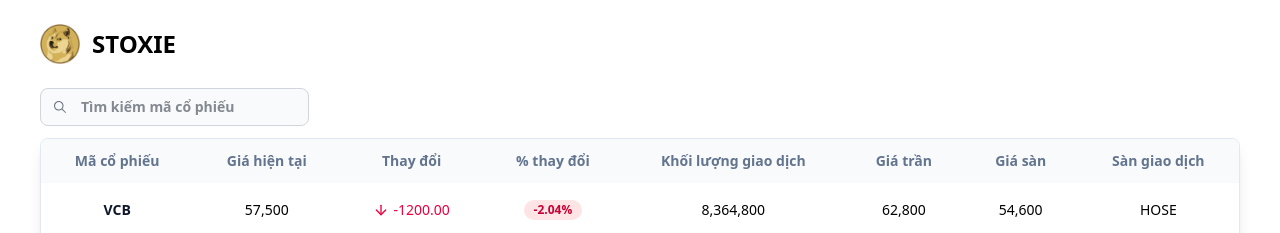
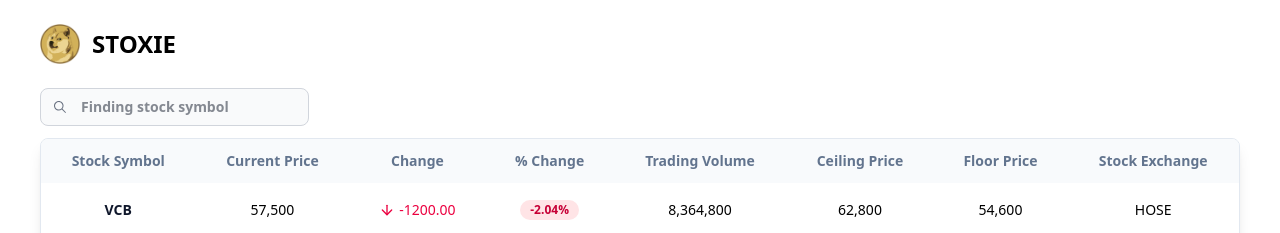
Before and after one commit to haianh63/stock-price-web, a React (Vite) app in the folder frontend/: page / in a window 1280 px wide. Shown: the top 233 px of the page. Built offline with nearby package versions, Linux system fonts and the light colour scheme; no server answers.

Commit message:
feat(client): animation while waiting chatbot answer

```diff
--- a/frontend/components/CandlestickChart.jsx
+++ b/frontend/components/CandlestickChart.jsx
@@ -25,7 +25,7 @@ export default function CandlestickChart({ symbol }) {
   });
 
   if (isPending) {
-    return <div className="bg-white w-full h-[400px]"></div>;
+    return <div className="bg-white w-full h-[400px] md:h-[600px]"></div>;
   }
 
   if (isError) {
--- a/frontend/components/Chat.jsx
+++ b/frontend/components/Chat.jsx
@@ -1,8 +1,33 @@
 import { useState } from "react";
 import { useMutation, useQueryClient } from "@tanstack/react-query";
-// import { MessageCircle, X, Send } from "lucide-react";
 import { LuMessageCircle, LuX, LuSend } from "react-icons/lu";
 import { postQuestion } from "../utils/dataFetching";
+
+const TypingIndicator = () => {
+  return (
+    <div className="flex justify-start">
+      <div className="max-w-xs px-4 py-2 bg-gray-100 text-gray-800 rounded-2xl rounded-bl-sm">
+        <div className="flex items-center space-x-1">
+          <div className="flex space-x-1">
+            <div
+              className="w-2 h-2 bg-gray-400 rounded-full animate-bounce"
+              style={{ animationDelay: "0ms" }}
+            ></div>
+            <div
+              className="w-2 h-2 bg-gray-400 rounded-full animate-bounce"
+              style={{ animationDelay: "150ms" }}
+            ></div>
+            <div
+              className="w-2 h-2 bg-gray-400 rounded-full animate-bounce"
+              style={{ animationDelay: "300ms" }}
+            ></div>
+          </div>
+          <span className="text-xs text-gray-500 ml-2">AI is typing...</span>
+        </div>
+      </div>
+    </div>
+  );
+};
 
 export default function Chat() {
   const [isOpen, setIsOpen] = useState(false);
@@ -10,11 +35,15 @@ export default function Chat() {
   const [messages, setMessages] = useState([
     { id: 1, text: "Hello! How can I help you today?", isBot: true },
   ]);
+  const [isTyping, setIsTyping] = useState(false);
 
   const mutation = useMutation({
     mutationFn: postQuestion,
+    onMutate: () => {
+      setIsTyping(true);
+    },
     onSuccess: (data) => {
-      // Invalidate hoặc cập nhật cache sau khi tạo thành công
+      setIsTyping(false);
       const botResponse = {
         id: messages.length + 1,
         text: data,
@@ -23,6 +52,7 @@ export default function Chat() {
       setMessages((prev) => [...prev, botResponse]);
     },
     onError: (error) => {
+      setIsTyping(false);
       alert("Có lỗi xảy ra: " + error.message);
     },
   });
@@ -32,20 +62,21 @@ export default function Chat() {
   };
 
   const sendMessage = () => {
-    if (message.trim()) {
-      mutation.mutate(message.trim());
-      const newMessage = {
-        id: messages.length + 1,
+    if (message.trim() && !mutation.isPending) {
+      const userMessage = {
+        id: Date.now(),
         text: message,
         isBot: false,
       };
-      setMessages([...messages, newMessage]);
+      setMessages((prev) => [...prev, userMessage]);
+      mutation.mutate(message.trim());
       setMessage("");
     }
   };
 
   const handleKeyPress = (e) => {
-    if (e.key === "Enter") {
+    if (e.key === "Enter" && !e.shiftKey) {
+      e.preventDefault();
       sendMessage();
     }
   };
@@ -100,9 +131,10 @@ export default function Chat() {
               </div>
             </div>
           ))}
+
+          {isTyping && <TypingIndicator />}
         </div>
 
-        {/* Input Area */}
         <div className="p-4 border-t border-gray-200">
           <div className="flex space-x-2">
             <input
@@ -111,13 +143,25 @@ export default function Chat() {
               onChange={(e) => setMessage(e.target.value)}
               onKeyPress={handleKeyPress}
               placeholder="Type your message..."
-              className="flex-1 px-4 py-2 border border-gray-300 rounded-lg focus:outline-none"
+              disabled={mutation.isPending}
+              className={`flex-1 px-4 py-2 border border-gray-300 rounded-lg focus:outline-none ${
+                mutation.isPending ? "bg-gray-100 cursor-not-allowed" : ""
+              }`}
             />
             <button
               onClick={sendMessage}
-              className="w-10 h-10 bg-blue-500 hover:cursor-pointer hover:bg-blue-600 text-white rounded-full transition-all duration-200 flex items-center justify-center focus:outline-none focus:ring-2 focus:ring-blue-500"
+              disabled={mutation.isPending || !message.trim()}
+              className={`w-10 h-10 text-white rounded-full transition-all duration-200 flex items-center justify-center focus:outline-none focus:ring-2 focus:ring-blue-500 ${
+                mutation.isPending || !message.trim()
+                  ? "bg-gray-400 cursor-not-allowed"
+                  : "bg-blue-500 hover:cursor-pointer hover:bg-blue-600"
+              }`}
             >
-              <LuSend className="w-4 h-4" />
+              {mutation.isPending ? (
+                <div className="w-4 h-4 border-2 border-white border-t-transparent rounded-full animate-spin"></div>
+              ) : (
+                <LuSend className="w-4 h-4" />
+              )}
             </button>
           </div>
         </div>
--- a/frontend/components/DayLineChart.jsx
+++ b/frontend/components/DayLineChart.jsx
@@ -27,7 +27,7 @@ export default function DayLineChart() {
   });
 
   if (isPending) {
-    return <div className="bg-white w-full h-[400px]"></div>;
+    return <div className="bg-white w-full h-[400px] md:h-[600px]"></div>;
   }
 
   if (isError) {
--- a/frontend/components/MonthLineChart.jsx
+++ b/frontend/components/MonthLineChart.jsx
@@ -10,7 +10,7 @@ export default function MonthLineChart() {
   });
 
   if (isPending) {
-    return <div className="bg-white w-[1174px] h-[600px]"></div>;
+    return <div className="bg-white w-[1174px] h-[400px] md:h-[600px]"></div>;
   }
 
   if (isError) {
--- a/frontend/components/StockDetail.jsx
+++ b/frontend/components/StockDetail.jsx
@@ -33,27 +33,27 @@ export default function StockDetail({ symbol, market }) {
       {/* Price Info Grid */}
       <div className="grid grid-cols-2 md:grid-cols-3 text-xs lg:text-sm w-full lg:w-1/2 gap-3 lg:gap-5 lg:mx-5">
         <div className="space-y-1">
-          <p className="text-[#61677A] font-semibold">Giá tham chiếu</p>
+          <p className="text-[#61677A] font-semibold">Reference Price</p>
           <p className="font-bold">{formatNumber(data.RefPrice)}</p>
         </div>
         <div className="space-y-1">
-          <p className="text-[#61677A] font-semibold">Giá trần</p>
+          <p className="text-[#61677A] font-semibold">Ceiling Price</p>
           <p className="font-bold">{formatNumber(data.CeilingPrice)}</p>
         </div>
         <div className="space-y-1">
-          <p className="text-[#61677A] font-semibold">Giá sàn</p>
+          <p className="text-[#61677A] font-semibold">Floor Price</p>
           <p className="font-bold">{formatNumber(data.FloorPrice)}</p>
         </div>
         <div className="space-y-1">
-          <p className="text-[#61677A] font-semibold">Giá mở cửa</p>
+          <p className="text-[#61677A] font-semibold">Open Price</p>
           <p className="font-bold">{formatNumber(data.OpenPrice)}</p>
         </div>
         <div className="space-y-1">
-          <p className="text-[#61677A] font-semibold">Giá cao nhất</p>
+          <p className="text-[#61677A] font-semibold">Highest Price</p>
           <p className="font-bold">{formatNumber(data.HighestPrice)}</p>
         </div>
         <div className="space-y-1">
-          <p className="text-[#61677A] font-semibold">Giá thấp nhất</p>
+          <p className="text-[#61677A] font-semibold">Lowest Price</p>
           <p className="font-bold">{formatNumber(data.LowestPrice)}</p>
         </div>
       </div>
--- a/frontend/components/StockPriceTable.jsx
+++ b/frontend/components/StockPriceTable.jsx
@@ -11,28 +11,28 @@ export default function StockPriceTable({ chunks, currentPage }) {
           <thead className="bg-slate-50 text-sm font-medium text-slate-500 dark:bg-slate-900 dark:text-slate-400 rounded-t-lg text-center">
             <tr>
               <th className="cursor-pointer px-6 py-3 hover:bg-slate-100 dark:hover:bg-slate-800">
-                Mã cổ phiếu
+                Stock Symbol
               </th>
               <th className="cursor-pointer px-6 py-3 hover:bg-slate-100 dark:hover:bg-slate-800">
-                Giá hiện tại
+                Current Price
               </th>
               <th className="cursor-pointer px-6 py-3 hover:bg-slate-100 dark:hover:bg-slate-800">
-                Thay đổi
+                Change
               </th>
               <th className="cursor-pointer px-6 py-3 hover:bg-slate-100 dark:hover:bg-slate-800">
-                % thay đổi
+                % Change
               </th>
               <th className="cursor-pointer px-6 py-3 hover:bg-slate-100 dark:hover:bg-slate-800">
-                Khối lượng giao dịch
+                Trading Volume
               </th>
               <th className="cursor-pointer px-6 py-3 hover:bg-slate-100 dark:hover:bg-slate-800">
-                Giá trần
+                Ceiling Price
               </th>
               <th className="cursor-pointer px-6 py-3 hover:bg-slate-100 dark:hover:bg-slate-800">
-                Giá sàn
+                Floor Price
               </th>
               <th className="cursor-pointer px-6 py-3 hover:bg-slate-100 dark:hover:bg-slate-800">
-                Sàn giao dịch
+                Stock Exchange
               </th>
             </tr>
           </thead>
--- a/frontend/components/WeekLineChart.jsx
+++ b/frontend/components/WeekLineChart.jsx
@@ -26,7 +26,7 @@ export default function WeekLineChart() {
   });
 
   if (isPending) {
-    return <div className="bg-white w-full h-[400px]"></div>;
+    return <div className="bg-white w-full h-[400px] md:h-[600px]"></div>;
   }
 
   if (isError) {
--- a/frontend/pages/HomePage.jsx
+++ b/frontend/pages/HomePage.jsx
@@ -46,7 +46,7 @@ export default function HomePage({ data }) {
             icon={<IoIosSearch />}
             value={filter}
             onChange={handleFilterChange}
-            placeholder="Tìm kiếm mã cổ phiếu"
+            placeholder="Finding stock symbol"
           />
         </div>
         <div className="flex flex-col gap-5">
```
Also changed, not shown: 1 other file (tests, documents, lock files or other folders).
